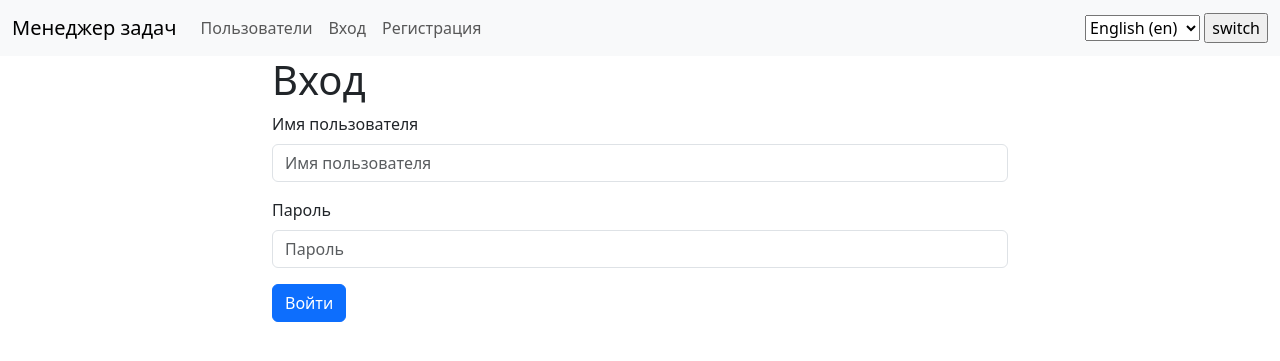
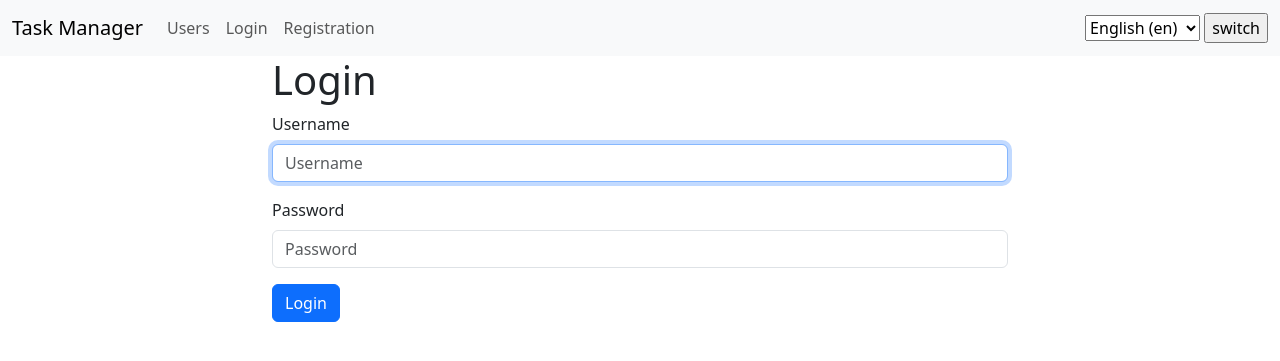
Before and after one commit to farguz/python-project-52, a Django app: page /login/ in a window 1280 px wide. Shown: the top 361 px of the page. Run offline with Django 5.2, Linux system fonts and the light colour scheme; some libraries are stand-ins or nearby versions.

Commit message:
add i18n support, trans blocks

```diff
--- a/templates/base.html
+++ b/templates/base.html
@@ -7,7 +7,9 @@
     <meta charset="UTF-8">
     <meta name="viewport" content="width=device-width, initial-scale=1.0">
     <title>
-        {% block title %}Task manager by farguz{% endblock %}
+        {% block title %}
+            {% trans 'Task Manager' %}
+        {% endblock %}
     </title>
     {% bootstrap_css %}
 </head>
--- a/templates/header.html
+++ b/templates/header.html
@@ -1,37 +1,38 @@
+{% load i18n %}
 {% block header %}
     <nav class="navbar navbar-expand-lg bg-body-tertiary">
         <div class="container-fluid">
-            <a class="navbar-brand" href="{% url 'index_page' %}">Менеджер задач</a>
+            <a class="navbar-brand" href="{% url 'index_page' %}">{% trans 'Task Manager' %}</a>
             <button class="navbar-toggler" type="button" data-bs-toggle="collapse" data-bs-target="#navbarNav" aria-controls="navbarNav" aria-expanded="false" aria-label="Toggle navigation">
                 <span class="navbar-toggler-icon"></span>
             </button>
             <div class="collapse navbar-collapse" id="navbarNav">
                 <ul class="navbar-nav">
                     <li class="nav-item">
-                        <a class="nav-link" href="{% url 'user_list' %}">Пользователи</a>
+                        <a class="nav-link" href="{% url 'user_list' %}">{% trans 'Users' %}</a>
                     </li>
                     {% if user.is_authenticated %}
                     <li class="nav-item">
-                        <a class="nav-link" href="{% url 'status_list' %}">Статусы</a>
+                        <a class="nav-link" href="{% url 'status_list' %}">{% trans 'Statuses' %}</a>
                     </li>
                     <li class="nav-item">
-                        <a class="nav-link" href="{% url 'label_list' %}">Метки</a>
+                        <a class="nav-link" href="{% url 'label_list' %}">{% trans 'Labels' %}</a>
                     </li>
                     <li class="nav-item">
-                        <a class="nav-link" href="{% url 'task_list' %}">Задачи</a>
+                        <a class="nav-link" href="{% url 'task_list' %}">{% trans 'Tasks' %}</a>
                     </li>
                     <li class="nav-item">
                         <form method="post" action="{% url 'logout' %}" class="nav-link">
                             {% csrf_token %}
-                            <button type="submit" class="dropdown-item">Выход</button>
+                            <button type="submit" class="dropdown-item">{% trans 'Logout' %}</button>
                         </form>
                     </li>
                     {% else %}
                     <li class="nav-item">
-                        <a class="nav-link" href="{% url 'login' %}">Вход</a>
+                        <a class="nav-link" href="{% url 'login' %}">{% trans 'Login' %}</a>
                     </li>
                     <li class="nav-item">
-                        <a class="nav-link" href="{% url 'user_create' %}">Регистрация</a>
+                        <a class="nav-link" href="{% url 'user_create' %}">{% trans 'Registration' %}</a>
                     </li>
                     {% endif %}
                 </ul>
--- a/templates/index.html
+++ b/templates/index.html
@@ -1,13 +1,12 @@
 {% extends "base.html" %}
 {% load django_bootstrap5 %}
 {% load i18n %}
-
-{% block title %}TMbf Main Page{% endblock %}
 
 {% block content %}
 <div class="container">
     <h1>{% trans 'Welcome' %}</h1>
     <p class="lead">
-        {% trans 'Follow me' %} <a href="https://github.com/farguz/python-project-52" class="btn btn-lg btn-blue border-white bg-blue">@my github</a></p>
+        {% trans 'Follow me' %}
+        <a href="https://github.com/farguz/python-project-52" class="btn btn-lg btn-blue border-white bg-blue">@my github</a></p>
 </div>
 {% endblock %}
--- a/templates/login.html
+++ b/templates/login.html
@@ -1,24 +1,17 @@
 {% extends "base.html" %}
 {% load django_bootstrap5 %}
-
-{% block title %}TMbf Login Page{% endblock %}
+{% load i18n %}
 
 {% block content %}
 <div class="container">
     <div class="row">
         <div class="col-lg-8 mx-auto">
-            <h1>Вход</h1>
-            <form action="{% url 'login' %}" method="post">
+            <h1>{% trans 'Login' %}</h1>
+            <form method="post" class="form">
                 {% csrf_token %}
-                <div class="mb-3">
-                    <label class="form-label" for="id_username">Имя пользователя</label>
-                    <input type="text" class="form-control" id="id_username" name="username" placeholder="Имя пользователя">
-                </div>
-                <div class="mb-3">
-                    <label class="form-label" for="id_password">Пароль</label>
-                    <input type="password" class="form-control" id="id_password" name="password" placeholder="Пароль">
-                </div>
-                <button type="submit" class="btn btn-primary">Войти</button>
+
+                {% bootstrap_form form %}
+                {% bootstrap_button button_type="submit" content=_('Login') %}
             </form>
         </div>
     </div>
```
